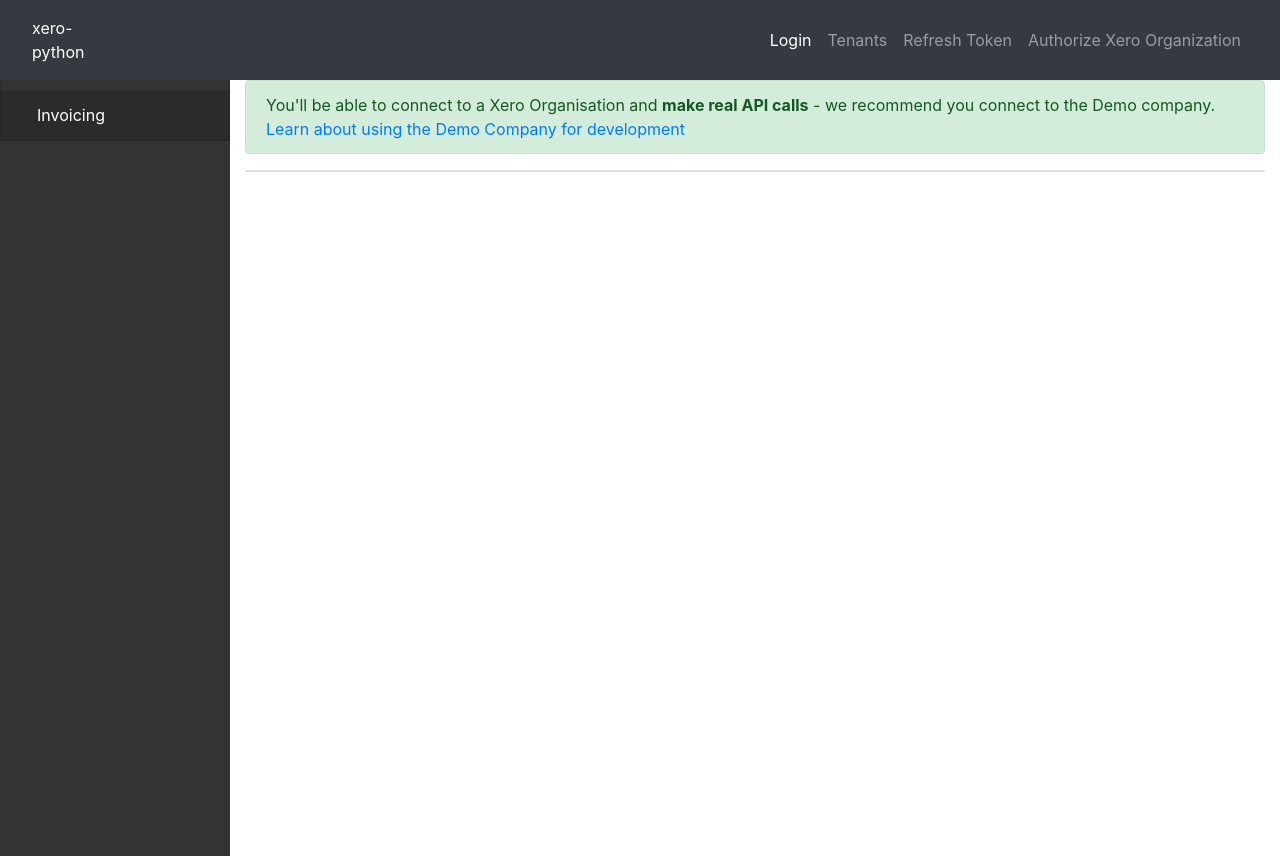
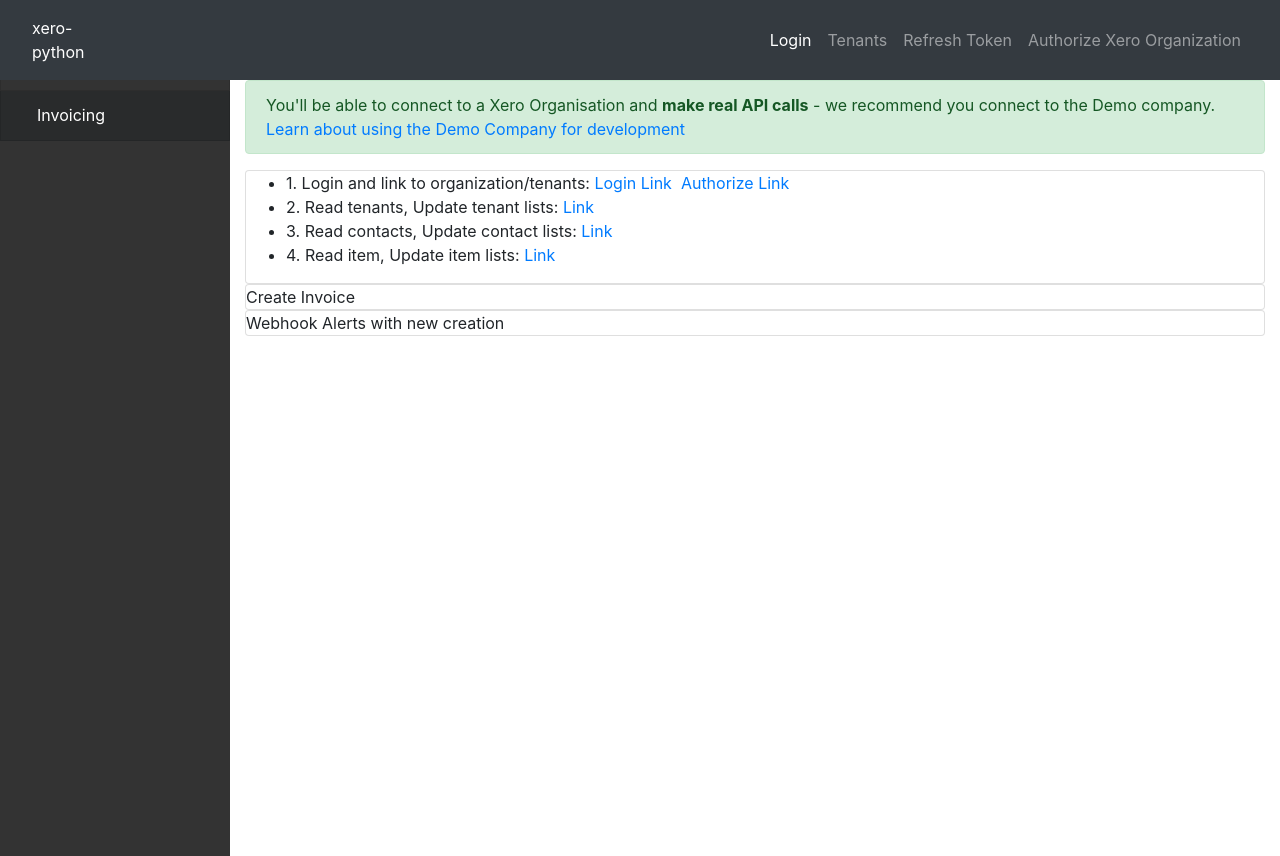
Before and after one commit to LI-XINYI1/xero-api-oauth2, a Flask app: page / in a window 1280 px wide. Run offline with Flask 3, Linux system fonts and the light colour scheme; parts of the project's set-up code (start-up, migrations or seed data) failed here and were passed over; some libraries are stand-ins or nearby versions.

Commit message:
update contact and frontend

```diff
--- a/app.py
+++ b/app.py
@@ -259,6 +259,112 @@
 
 # TODO CONTACTs
 
+@app.route("/accounting_contact_read_all")
+@xero_token_required
+def accounting_contact_read_all():
+    code = get_code_snippet("CONTACTS","READ_ALL")
+
+    #[CONTACTS:READ_ALL]
+    xero_tenant_id = 'a477f7c2-71d5-44ad-87bb-82ec85e2e62e'
+    accounting_api = AccountingApi(api_client)
+
+    try:
+        read_contacts = accounting_api.get_contacts(
+            xero_tenant_id
+        )
+    except AccountingBadRequestException as exception:
+        output = "Error: " + exception.reason
+        json = jsonify(exception.error_data)
+    else:
+        output = "Contact(s) read {} total".format(
+            len(read_contacts.contacts)
+        )
+        json = serialize_model(read_contacts)
+    #[/CONTACTS:READ_ALL]
+
+    return render_template(
+        "output.html", title="Contacts", code=code, json=json, output=output, len = 0, set="accounting", endpoint="contact", action="read_all"
+    )
+
+@app.route("/accounting_contact_read_one")
+@xero_token_required
+def accounting_contact_read_one():
+    code = get_code_snippet("CONTACTS","READ_ONE")
+    xero_tenant_id = 'a477f7c2-71d5-44ad-87bb-82ec85e2e62e'
+    accounting_api = AccountingApi(api_client)
+
+    try:
+        read_contacts = accounting_api.get_contacts(
+            xero_tenant_id
+        )
+        contact_id = getvalue(read_contacts, "contacts.0.contact_id", "")
+    except AccountingBadRequestException as exception:
+        output = "Error: " + exception.reason
+        json = jsonify(exception.error_data)
+
+    #[CONTACTS:READ_ONE]
+    xero_tenant_id = 'a477f7c2-71d5-44ad-87bb-82ec85e2e62e'
+    accounting_api = AccountingApi(api_client)
+
+    try:
+        read_one_contact = accounting_api.get_contact(
+            xero_tenant_id, contact_id
+        )
+    except AccountingBadRequestException as exception:
+        output = "Error: " + exception.reason
+        json = jsonify(exception.error_data)
+    else:
+        output = "Contact read with id {} ".format(
+            getvalue(read_one_contact, "contacts.0.contact_id", "")
+        )
+        json = serialize_model(read_one_contact)
+    #[/CONTACTS:READ_ONE]
+
+    return render_template(
+        "output.html", title="Contacts", code=code, json=json, output=output, len = 0, set="accounting", endpoint="contact", action="read_one"
+    )
+
+@app.route("/accounting_contact_read_one_by_contact_number")
+@xero_token_required
+def accounting_contact_read_one_by_contact_number():
+    code = get_code_snippet("CONTACTS","READ_ONE_BY_CONTACT_NUMBER")
+    xero_tenant_id = 'a477f7c2-71d5-44ad-87bb-82ec85e2e62e'
+    accounting_api = AccountingApi(api_client)
+
+    try:
+        read_contacts = accounting_api.get_contacts(
+            xero_tenant_id
+        )
+        contact_number = getvalue(read_contacts, "contacts.0.contact_number", "")
+    except AccountingBadRequestException as exception:
+        output = "Error: " + exception.reason
+        json = jsonify(exception.error_data)
+
+    #[CONTACTS:READ_ONE_BY_CONTACT_NUMBER]
+    xero_tenant_id = 'a477f7c2-71d5-44ad-87bb-82ec85e2e62e'
+    accounting_api = AccountingApi(api_client)
+
+    contact_number=contact_number
+
+    try:
+        read_one_contact = accounting_api.get_contact_by_contact_number(
+            xero_tenant_id, contact_number
+        )
+    except AccountingBadRequestException as exception:
+        output = "Error: " + exception.reason
+        json = jsonify(exception.error_data)
+    else:
+        output = "Contact read with number {} ".format(
+            getvalue(read_one_contact, "contacts.0.contact_number", "")
+        )
+        json = serialize_model(read_one_contact)
+    #[/CONTACTS:READ_ONE_BY_CONTACT_NUMBER]
+
+    return render_template(
+        "output.html", title="Contacts", code=code, json=json, output=output, len = 0, set="accounting", endpoint="contact", action="read_one_by_number"
+    )
+
+
 
 # TODO INVOICE
 @app.route("/invoice_read_all")
--- a/templates/base.html
+++ b/templates/base.html
@@ -243,12 +243,39 @@
             You'll be able to connect to a Xero Organisation and <strong>make real API calls</strong> - we recommend you
             connect to the Demo company.
             <br>
-            <a href="https://developer.xero.com/documentation/getting-started/development-accounts" target="_blank">Learn
-              about using the Demo Company for development</a>
+            <a href="https://developer.xero.com/documentation/getting-started/development-accounts" target="_blank">Learn about using the Demo Company for development</a>
           </div>
           <div class="card">
             {% block content %}
+            <ul>
+                <li>
+                    1. Login and link to organization/tenants:
+                    <a href="{{ url_for('login') }}">Login Link</a>&nbsp;
+                    <a href="{{ url_for('authorize_xero') }}">Authorize Link</a>
+                </li>
+                <li>
+                    2. Read tenants, Update tenant lists:
+                    <a href="{{ url_for('tenants') }}">Link</a>
+                </li>
+                <li>
+                    3. Read contacts, Update contact lists:
+                    <a href="{{ url_for('accounting_contact_read_all') }}">Link</a>
+                </li>
+                <li>
+                    4. Read item, Update item lists:
+                    <a href="{{ url_for('accounting_item_read_all') }}">Link</a>
+                </li>
+            </ul>
+        </div>
+
+          <div class="card">
+            Create Invoice  </br>
           </div>
+
+          <div class="card">
+            Webhook Alerts with new creation  </br>
+          </div>
+
         </div><!-- Main Col END -->
       </div><!-- body-row END -->
 
```
